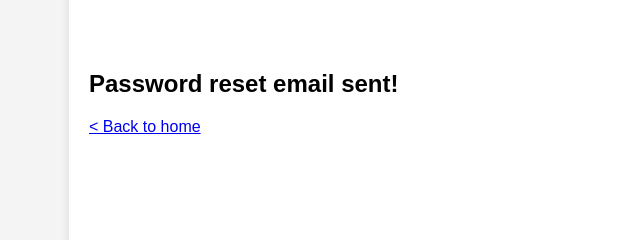
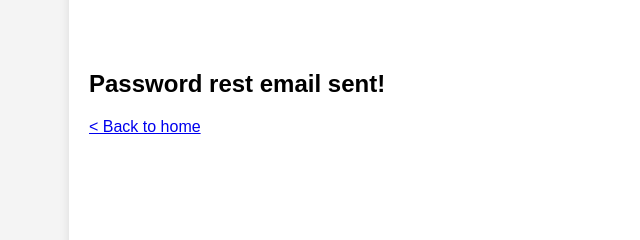
Before and after one commit to nginn1/COMP4600_TeamProject, a plain HTML site: page forgotpasswordsuccess.html in a window 1280 px wide. Shown: the part 219-459 px from the top of the page, 151-791 px from the left. Drawn offline with Linux system fonts and the light colour scheme.

```diff
--- a/forgotpasswordsuccess.html
+++ b/forgotpasswordsuccess.html
@@ -36,7 +36,7 @@
     <!-- Main Content -->
     <main>
         <section>
-            <h2>Password reset email sent!</h2>
+            <h2>Password rest email sent!</h2>
 			<a href="index.html"> < Back to home </a>
         </section>
     </main>
```
Also changed, not shown: 1 other file.
